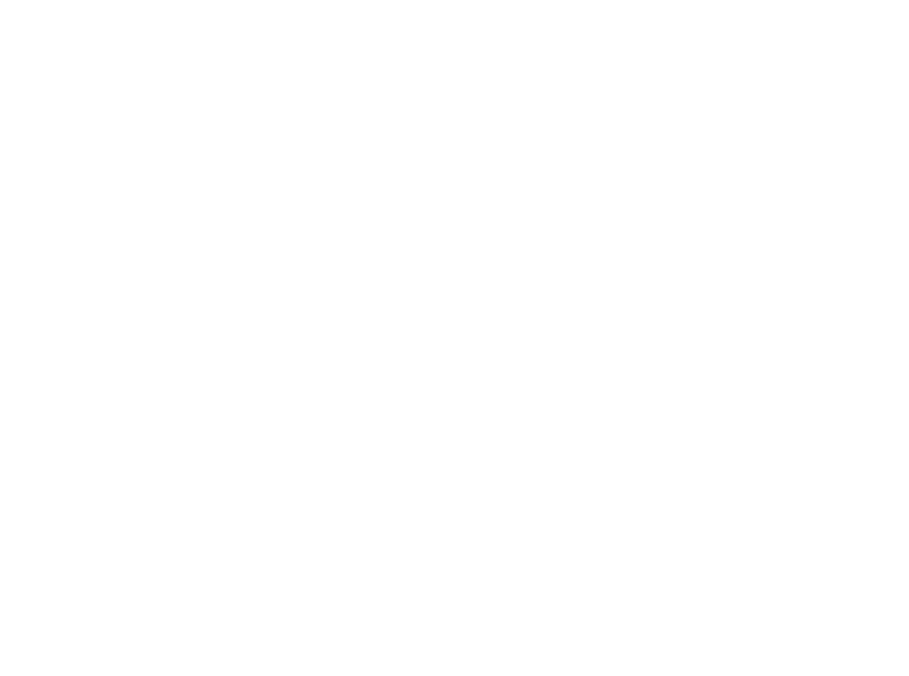
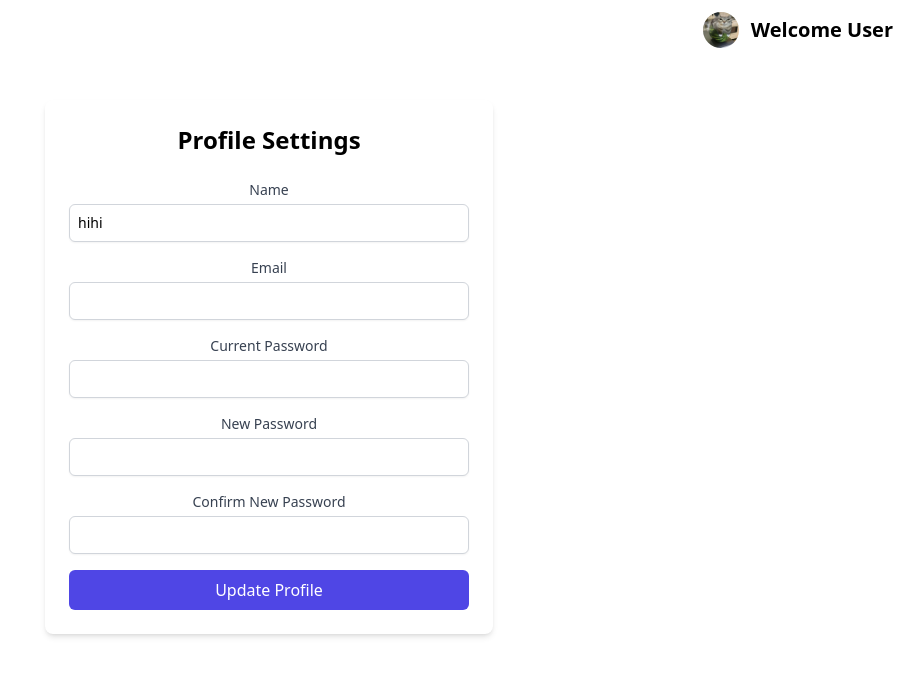
Before and after one commit to Saalim-Baba/M426_bFriend, a React (Create React App) app in the folder frontend/: page /profile in a window 1280 px wide. Before the commit this address had no page. Shown: the top 676 px of the page, without its empty margins (371-1280 px from the left). Built offline with nearby package versions, Linux system fonts and the light colour scheme.

Commit message:
profile example added für jetzt

```diff
--- a/frontend/src/App.js
+++ b/frontend/src/App.js
@@ -4,6 +4,7 @@ import './App.css';
 import Home from './Pages/Home';
 import Chat from './Pages/Chat';
 import SignInPage from "./Pages/SignIn";
+import Profile from "./Pages/Profile";
 
 export default function App() {
     return (
@@ -12,6 +13,7 @@ export default function App() {
                 <Route path="/" element={<Home />} />
                 <Route path="/message" element={<Chat />} />
                 <Route path="/signin" element={<SignInPage />} />
+                <Route path="/profile" element={<Profile />} />
             </Routes>
         </div>
     );
--- /dev/null
+++ b/frontend/src/Components/ProfileSettings.js
@@ -0,0 +1,97 @@
+import React, { useState } from 'react';
+
+const ProfileSettings = () => {
+    const [formData, setFormData] = useState({
+        name: 'hihi',
+        email: '',
+        currentPassword: '',
+        newPassword: '',
+        confirmPassword: ''
+    });
+
+    const handleChange = (e) => {
+        setFormData({
+            ...formData,
+            [e.target.name]: e.target.value
+        });
+    };
+
+    const handleSubmit = (e) => {
+        e.preventDefault();
+        // Handle form submission, e.g., make API call to update profile
+        console.log('Form submitted:', formData);
+    };
+
+    return (
+        <div className="max-w-md mx-auto p-6 bg-white shadow-md rounded-lg mt-10">
+            <h2 className="text-2xl font-bold mb-6">Profile Settings</h2>
+            <form onSubmit={handleSubmit} className="space-y-4">
+                <div>
+                    <label className="block text-sm font-medium text-gray-700">Name</label>
+                    <input
+                        type="text"
+                        name="name"
+                        value={formData.name}
+                        onChange={handleChange}
+                        className="mt-1 p-2 block w-full border border-gray-300 rounded-md shadow-sm focus:ring-indigo-500 focus:border-indigo-500 sm:text-sm"
+                    />
+                </div>
+
+                <div>
+                    <label className="block text-sm font-medium text-gray-700">Email</label>
+                    <input
+                        type="email"
+                        name="email"
+                        value={formData.email}
+                        onChange={handleChange}
+                        className="mt-1 p-2 block w-full border border-gray-300 rounded-md shadow-sm focus:ring-indigo-500 focus:border-indigo-500 sm:text-sm"
+                    />
+                </div>
+
+                <div>
+                    <label className="block text-sm font-medium text-gray-700">Current Password</label>
+                    <input
+                        type="password"
+                        name="currentPassword"
+                        value={formData.currentPassword}
+                        onChange={handleChange}
+                        className="mt-1 p-2 block w-full border border-gray-300 rounded-md shadow-sm focus:ring-indigo-500 focus:border-indigo-500 sm:text-sm"
+                    />
+                </div>
+
+                <div>
+                    <label className="block text-sm font-medium text-gray-700">New Password</label>
+                    <input
+                        type="password"
+                        name="newPassword"
+                        value={formData.newPassword}
+                        onChange={handleChange}
+                        className="mt-1 p-2 block w-full border border-gray-300 rounded-md shadow-sm focus:ring-indigo-500 focus:border-indigo-500 sm:text-sm"
+                    />
+                </div>
+
+                <div>
+                    <label className="block text-sm font-medium text-gray-700">Confirm New Password</label>
+                    <input
+                        type="password"
+                        name="confirmPassword"
+                        value={formData.confirmPassword}
+                        onChange={handleChange}
+                        className="mt-1 p-2 block w-full border border-gray-300 rounded-md shadow-sm focus:ring-indigo-500 focus:border-indigo-500 sm:text-sm"
+                    />
+                </div>
+
+                <div>
+                    <button
+                        type="submit"
+                        className="w-full bg-indigo-600 text-white p-2 rounded-md hover:bg-indigo-700 focus:outline-none focus:ring-2 focus:ring-indigo-500 focus:ring-opacity-50"
+                    >
+                        Update Profile
+                    </button>
+                </div>
+            </form>
+        </div>
+    );
+};
+
+export default ProfileSettings;
--- a/frontend/src/Components/SignIn.js
+++ b/frontend/src/Components/SignIn.js
@@ -3,18 +3,18 @@ import { Link } from 'react-router-dom';
 
 function SignIn() {
     return (
-        <div className="min-h-screen bg-gray-100 flex flex-col justify-center py-12 sm:px-6 lg:px-8">
+        <div className="min-h-screen bg-emerald-600 flex flex-col justify-center py-12 sm:px-6 lg:px-8">
             <div className="sm:mx-auto sm:w-full sm:max-w-md">
-                <h2 className="mt-6 text-center text-3xl font-extrabold text-gray-900">
+                <h2 className="mt-6 text-center text-3xl font-extrabold text-white">
                     Sign in to your account
                 </h2>
-                <p className="mt-2 text-center text-sm text-gray-600 max-w">Or <Link to="/signup" className="font-medium text-blue-600 hover:text-blue-500">create an account
+                <p className="mt-2 text-center text-sm text-white max-w">Or <Link to="/signup" className="font-medium text-blue-600 hover:text-blue-500">create an account
                     </Link>
                 </p>
             </div>
 
             <div className="mt-8 sm:mx-auto sm:w-full sm:max-w-md">
-                <div className="bg-white py-8 px-4 shadow sm:rounded-lg sm:px-10">
+                <div className="bg-emerald-200 py-8 px-4 shadow sm:rounded-lg sm:px-10">
                     <form className="space-y-6" action="#" method="POST">
                         <div>
                             <label htmlFor="email" className="block text-sm font-medium text-gray-700">
--- a/frontend/src/Components/Start.js
+++ b/frontend/src/Components/Start.js
@@ -6,7 +6,7 @@ function Start(){
         <div className="bg-emerald-600 min-h-screen flex flex-col items-center justify-center text-center p-6">
             <div className="flex flex-wrap justify-center items-center md:space-x-6">
                 {/* Left Image */}
-                <img src="/11c7a56403bb2371acfa14a797b14571.webp" alt="Community" className="hidden lg:block w-20 h-36 lg:w-72 md:h-96 object-cover m-3 rounded-2xl" />
+                <img src="/11c7a56403bb2371acfa14a797b14571.webp" alt="Community" className="hidden xl:block h-96 w-72 object-cover m-3 rounded-2xl" />
 
                 {/* Text Section */}
                 <div className="max-w-md px-4">
@@ -30,7 +30,7 @@ function Start(){
                 </div>
 
                 {/* Right Image - Hidden on small screens */}
-                <img src="/11c7a56403bb2371acfa14a797b14571.webp" alt="Activities" className="w-72 h-96 lg:w-72 lg:h-96 object-cover m-3 rounded-2xl" />
+                <img src="/11c7a56403bb2371acfa14a797b14571.webp" alt="Activities" className="w-72 h-96 object-cover m-3 rounded-2xl" />
             </div>
         </div>
     );
--- /dev/null
+++ b/frontend/src/Pages/Profile.js
@@ -0,0 +1,14 @@
+import React from "react";
+import Navbar from "../Components/Navbar";
+import ProfileSettings from "../Components/ProfileSettings";
+
+function Profile() {
+    return (
+        <div className="home-section">
+            <Navbar />
+            <ProfileSettings />
+        </div>
+    );
+}
+
+export default Profile;
```
